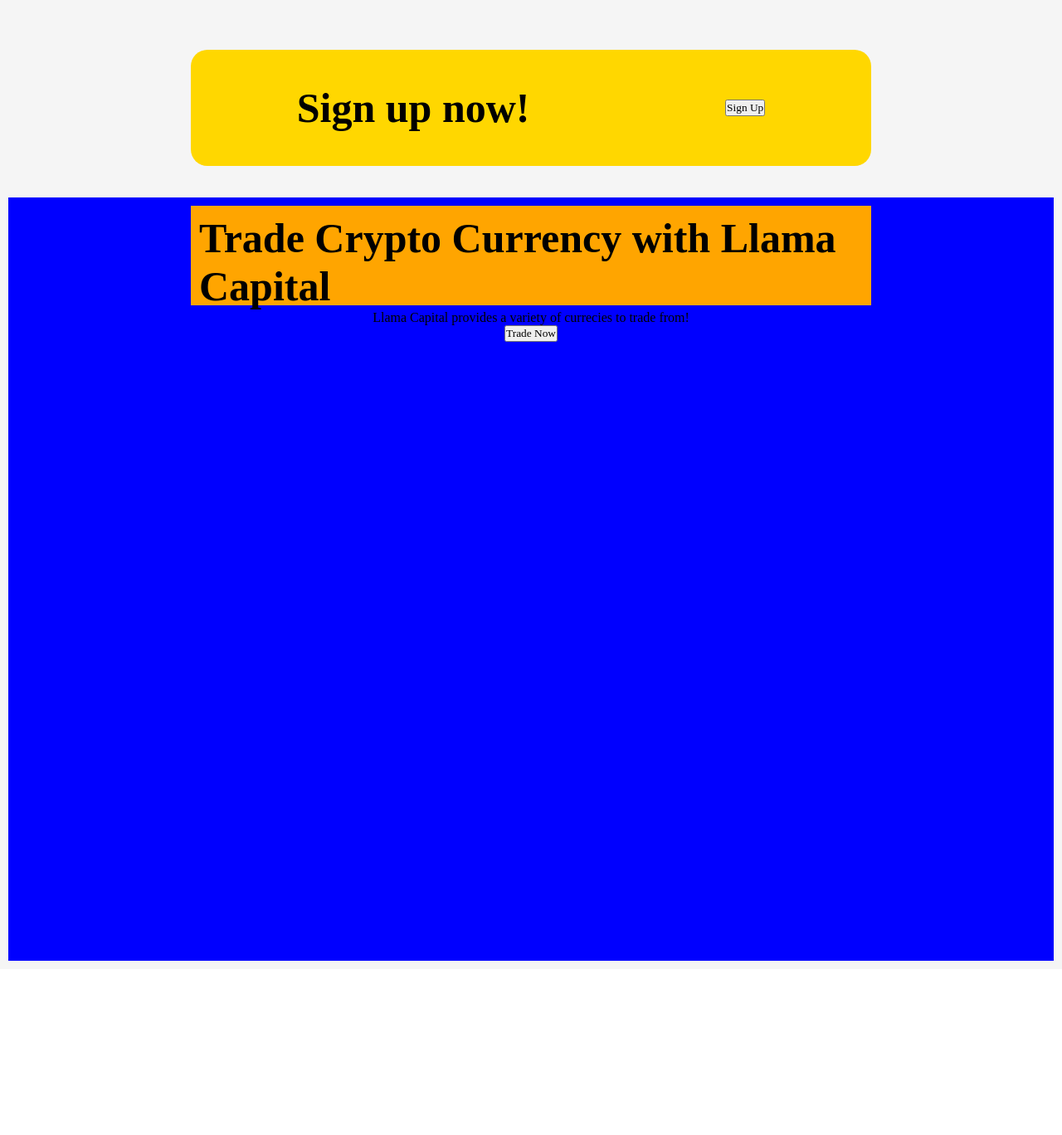
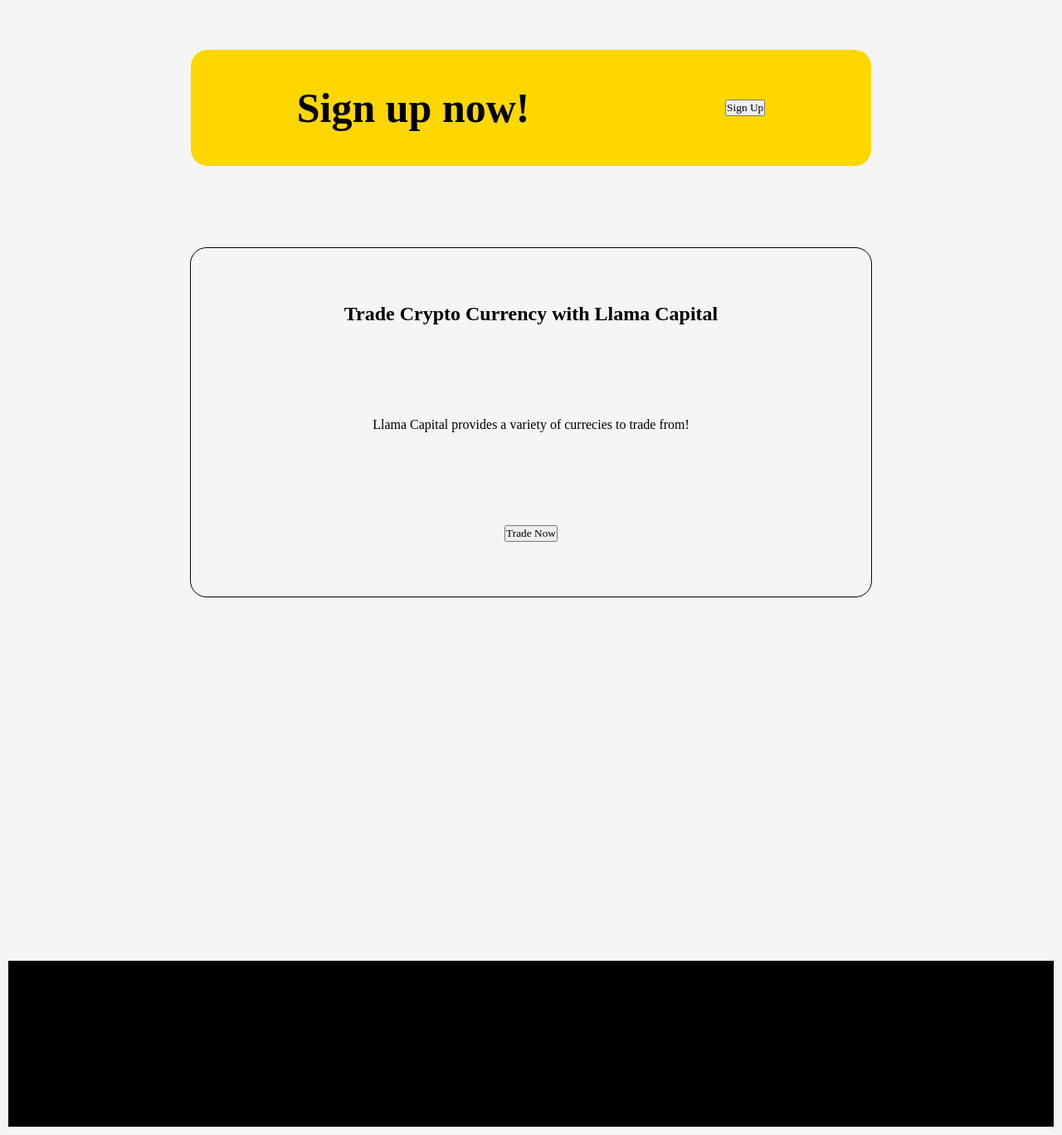
Before and after one commit to rolando-xyz/llama_capital_project, a React (Create React App) app in the folder client/: page / in a window 1280 px wide. Shown: the part 600-1968 px from the top of the page at 83% size. Before the commit the page ends 1768 px from the top, so only its background shows below. Built offline with nearby package versions, Linux system fonts and the light colour scheme.

Commit message:
dashboard commit

```diff
--- a/client/src/views/Index.jsx
+++ b/client/src/views/Index.jsx
@@ -1,5 +1,6 @@
 import React from 'react'
 import './index.css'
+import group8 from '../Images/Group 8.png'
 
 const index = () => {
   return (
@@ -12,7 +13,7 @@
                         <p>Llama Capital will simplify your transition to decentralized finance. Trade and earn with our new tools!</p>
                     </div>
                     <div class="llogo">
-
+                        <img src={group8}></img>
                     </div>
                 </div>
 
@@ -29,11 +30,12 @@
 
             </div>
             <div class="icons">
-                <h1>Trade Crypto Currency with Llama Capital</h1>
+                <h2>Trade Crypto Currency with Llama Capital</h2>
                 <p>Llama Capital provides a variety of currecies to trade from!</p>
                 <button className='btn btn-primary btn-block'>Trade Now</button>
             </div>
         </div>
+        <div class="footer"></div>
     </div>
   )
 }
--- a/client/src/views/index.css
+++ b/client/src/views/index.css
@@ -70,7 +70,6 @@
     display: flex;
     justify-content: center;
     height: 900px;
-    background-color: blue;
     padding: 10px;
 }
 
@@ -78,8 +77,16 @@
     width: 800px;
     display: flex;
     flex-direction: column;
+    justify-content: space-around;
     align-items: center;
-    height: 100px;
-    background-color: orange;
+    height: 400px;
+    border-radius: 20px;
+    border: 1px solid black;
     padding: 10px;
+    margin-top: 50px;
 }
+
+.footer {
+    height: 200px;
+    background-color: black;
+}
```
Also changed, not shown: client/src/Images/Group 8.png (added).
